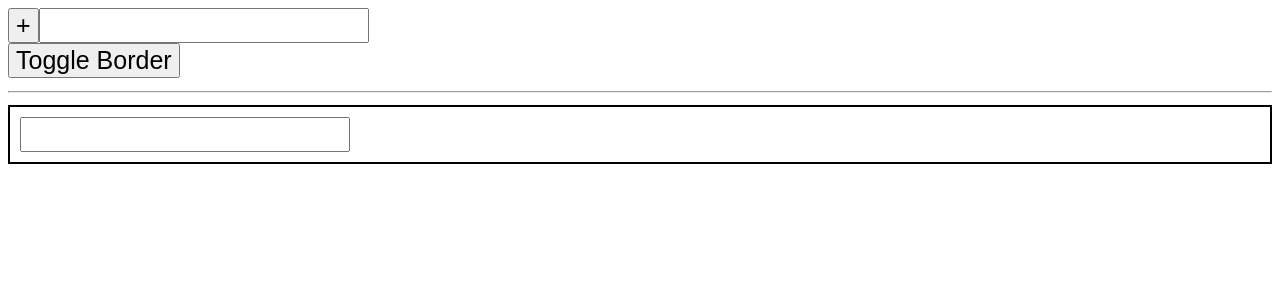
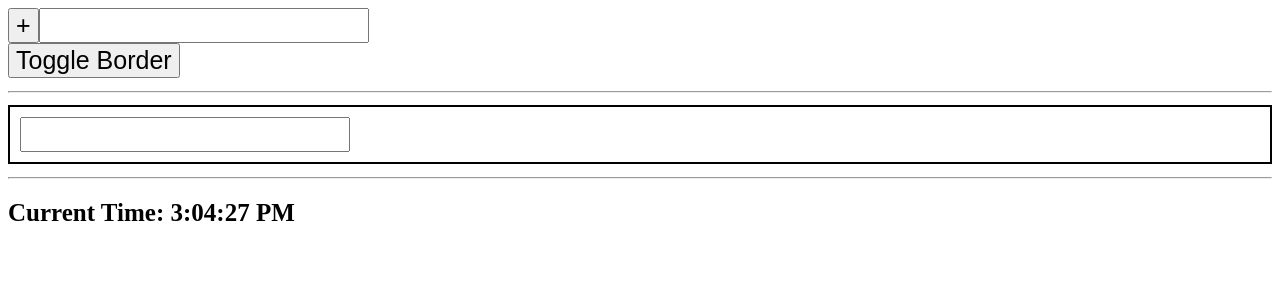
Before and after one commit to trikhaidev/self-study-fe, a React (Vite) app in the folder React/EffectInReact/: page / in a window 1280 px wide. Both pictures are taken after a click on the button "Toggle Border". Shown: the top 300 px of the page. Built offline with nearby package versions, Linux system fonts and the light colour scheme.

Commit message:
UseEffect

```diff
--- a/React/EffectInReact/src/App.tsx
+++ b/React/EffectInReact/src/App.tsx
@@ -2,6 +2,7 @@ import { useState } from "react"
 import Form from "./components/Form"
 import Form2 from "./components/Form2";
 import Input from "./components/Input";
+import Time from "./components/Time";
 
 function App() {
   const [border,setBorder] = useState(false);
@@ -13,6 +14,10 @@ function App() {
       <button onClick={() => setBorder(!border)}>Toggle Border</button>
       <hr />
       <Form2 border={border}></Form2>
+      <hr />
+      {
+        border && <Time></Time>
+      }
     </>
   )
 }
--- /dev/null
+++ b/React/EffectInReact/src/components/Time.tsx
@@ -0,0 +1,20 @@
+import { useEffect, useState } from "react";
+
+export default function Time(){
+    const [timeString,setTimeString] = useState(new Date().toLocaleDateString());
+    useEffect(() => {
+        console.log('Time Started');
+        const id = setInterval(() => {
+            setTimeString(new Date().toLocaleTimeString())
+        }, 1000);
+        return () => {
+            console.log('Time stoped')
+            clearInterval(id);
+        }
+    },[]);
+    return (
+        <>
+            <h2>Current Time: {timeString}</h2>
+        </>
+    );
+}
```
